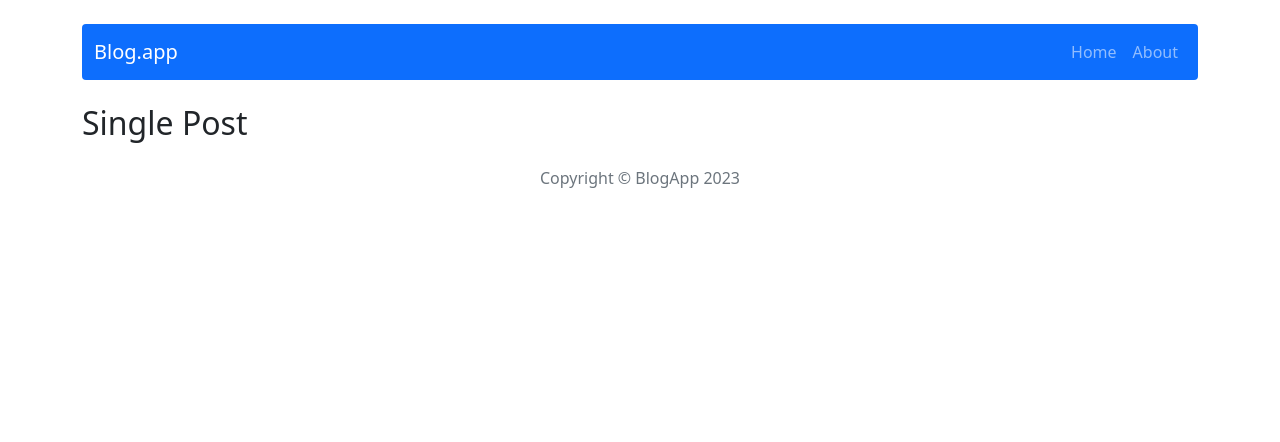
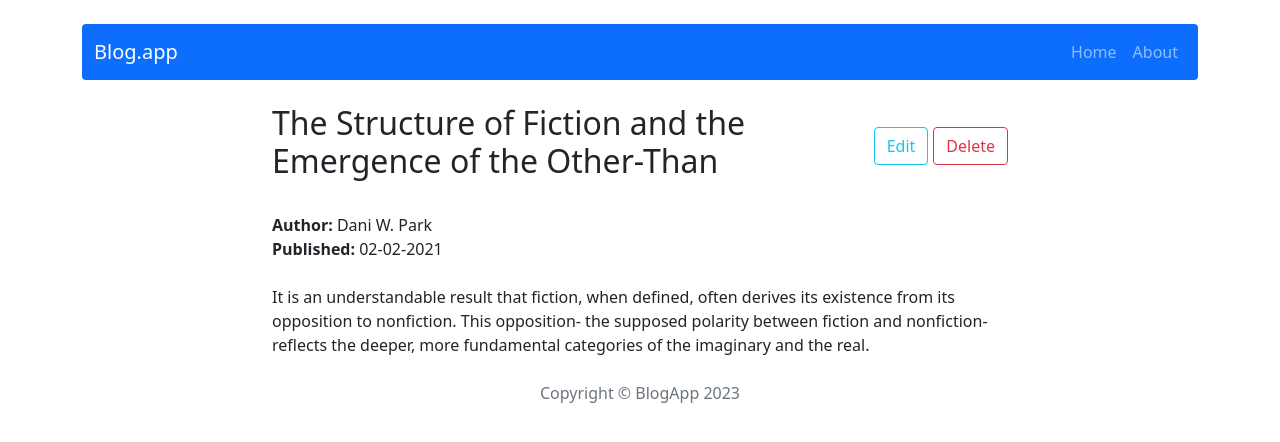
Before and after one commit to wierza/react-blog, a React (Create React App) app: page /post/1 in a window 1280 px wide. Shown: the top 442 px of the page. Built offline with nearby package versions, Linux system fonts and the light colour scheme.

Commit message:
Add delete single post

```diff
--- a/src/components/pages/SinglePost.js
+++ b/src/components/pages/SinglePost.js
@@ -1,8 +1,65 @@
 import React from "react";
+import { useSelector, useDispatch } from "react-redux";
+import { getPostById } from "../../redux/postsRedux";
+import { useParams } from "react-router-dom";
+import { Card, Col, Row, Button } from "react-bootstrap";
+import { NavLink } from "react-router-dom";
+import { useState } from "react";
+import { Modal } from "react-bootstrap";
 
 const SinglePost = () => {
+
+    const { postId } = useParams();
+    const postData = useSelector(state => getPostById(state, postId));
+    const dispatch = useDispatch();
+    const [show, setShow] = useState(false);
+
+    const handleClose = () => setShow(false);
+    const handleShow = () => setShow(true);
+
+    const handleRemove = () => {
+        dispatch(removePost(postId));
+        handleClose();
+    }
+    if (!postData) return <Navigate to="/" />
+
     return (
-        <h2> Single Post </h2>
+    <>
+        <Row className="justify-content-center">
+            <Col xs="12" md="10" lg="8">
+            <header className="d-flex justify-content-between align-items-center">
+            <h2>{postData.title}</h2>
+            <div className="d-flex">
+                <Button id="edit-button" variant="outline-info" as={NavLink} to={`/post/edit/${postData.id}`} style={{ marginLeft: '10px', marginRight: '5px' }}> Edit </Button>
+                <Button id="delete-button" variant="outline-danger" onClick={handleShow}> Delete </Button>
+            </div>
+            </header>
+            <div className="py-4">
+                        <div>
+                            <span className="fw-bold"> Author: </span>
+                            <span>{postData.author}</span>
+                        </div>
+                        <div>
+                            <span className="fw-bold"> Published: </span>
+                            <span>{postData.publishedDate}</span>
+                        </div>
+                    </div>
+                    <article>
+                        {postData.content}
+                    </article>
+            </Col>
+        </Row>
+        <Modal show={show} onHide={handleClose}>
+        <Modal.Header closeButton>
+            <Modal.Title> Are you sure you want to do that? </Modal.Title>
+        </Modal.Header>
+        <Modal.Body> Are you absolutely certain you want to proceed with this action? <br /> Once completed, this post will be permanently erased from the app! </Modal.Body>
+        <Modal.Footer>
+            <Button id="cancel-button" variant="secondary" onClick={handleClose}> Cancel </Button>
+            <Button id="remove-button" variant="danger" onClick={handleRemove}> Remove </Button>
+        </Modal.Footer>
+    </Modal>
+</>
     );
 };
 
--- a/src/redux/postsRedux.js
+++ b/src/redux/postsRedux.js
@@ -1,13 +1,20 @@
 /*eslint-disable*/
+import shortid from "shortid";
 //selectors
 export const getAllPosts = state => state.posts;
+export const getPostById = ({ posts }, postId) => posts.find(post => post.id === postId)
 
 // actions
 const createActionName = actionName => `app/posts/${actionName}`;
+const REMOVE_POST = createActionName('REMOVE_POST');
 
 // action creators
+export const removePost = payload => ({ type: REMOVE_POST, payload });
+
 const postsReducer = (statePart = [], action) => {
   switch (action.type) {
+    case REMOVE_POST:
+            return [...statePart.filter((post) => post.id !== action.payload)];
     default:
       return statePart;
   };
```
